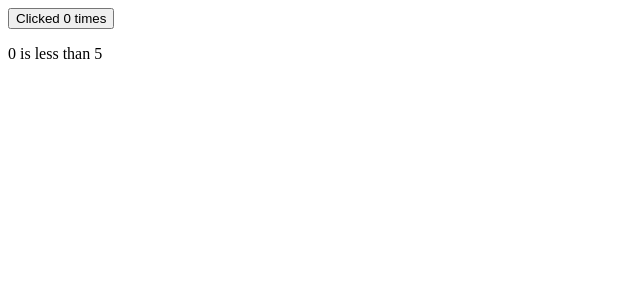
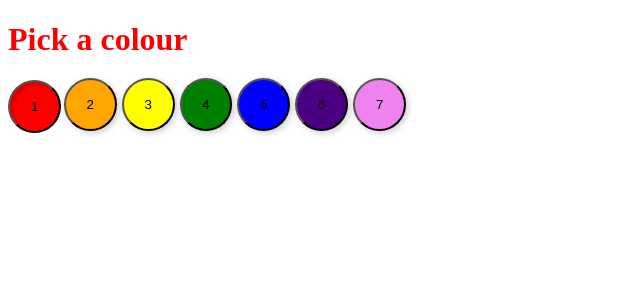
Before and after one commit to yutak23/intro-svelt-vite-js, a Svelte app: page / in a window 1280 px wide. Shown: the top 300 px of the page, without its empty margins (0-640 px from the left). Built offline with nearby package versions, Linux system fonts and the light colour scheme.

Commit message:
feat: Part 1 / Logic / Each blocks

```diff
--- a/package.json
+++ b/package.json
@@ -19,6 +19,7 @@
 		"eslint-plugin-svelte": "^2.32.4",
 		"prettier": "^3.0.0",
 		"prettier-plugin-svelte": "^3.0.3",
+		"sass": "^1.64.2",
 		"svelte": "^4.0.5",
 		"vite": "^4.4.5"
 	}
--- a/src/App.svelte
+++ b/src/App.svelte
@@ -1,20 +1,47 @@
 <script>
-	let count = 0;
-
-	function increment() {
-		count += 1;
-	}
+	const colors = ['red', 'orange', 'yellow', 'green', 'blue', 'indigo', 'violet'];
+	let selected = colors[0];
 </script>
 
-<button on:click={increment}>
-	Clicked {count}
-	{count === 1 ? 'time' : 'times'}
-</button>
+<h1 style="color: {selected}">Pick a colour</h1>
 
-{#if count > 10}
-	<p>{count} is greater than 10</p>
-{:else if count < 5}
-	<p>{count} is less than 5</p>
-{:else}
-	<p>{count} is between 5 and 10</p>
-{/if}
+<div>
+	{#each colors as color, i}
+		<button
+			aria-current={selected === color}
+			aria-label={color}
+			style="background: {color}"
+			on:click={() => {
+				selected = color;
+			}}>{i + 1}</button
+		>
+	{/each}
+</div>
+
+<style lang="scss">
+	h1 {
+		transition: color 0.2s;
+	}
+
+	div {
+		display: grid;
+		grid-template-columns: repeat(7, 1fr);
+		grid-gap: 5px;
+		max-width: 400px;
+	}
+
+	button {
+		aspect-ratio: 1;
+		border-radius: 50%;
+		background: var(--color, #fff);
+		transform: translate(-2px, -2px);
+		filter: drop-shadow(2px 2px 3px rgba(0, 0, 0, 0.2));
+		transition: all 0.1s;
+	}
+
+	button[aria-current='true'] {
+		transform: none;
+		filter: none;
+		box-shadow: inset 3px 3px 4px rgba(0, 0, 0, 0.2);
+	}
+</style>
```
Also changed, not shown: 1 other file (tests, documents, lock files or other folders).
